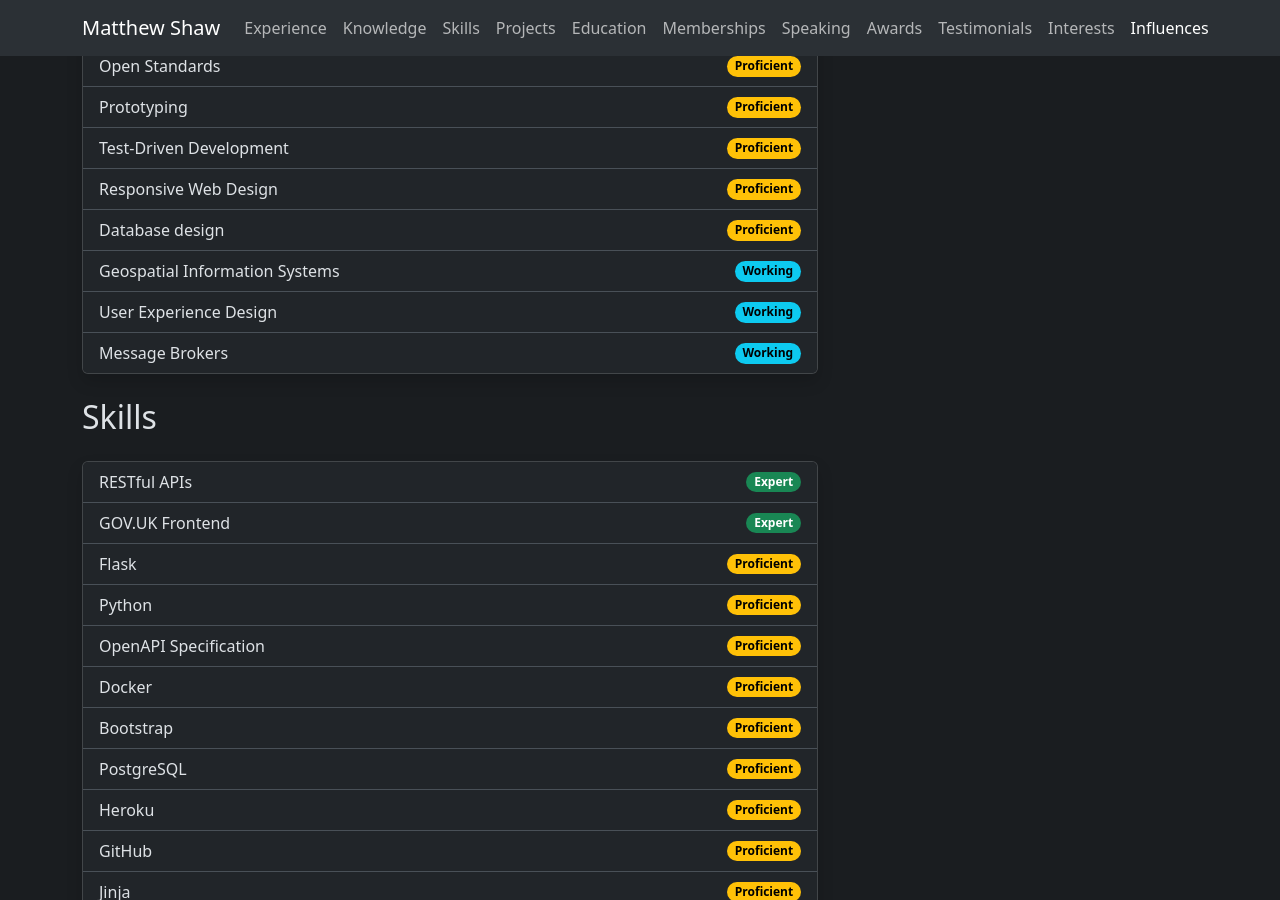
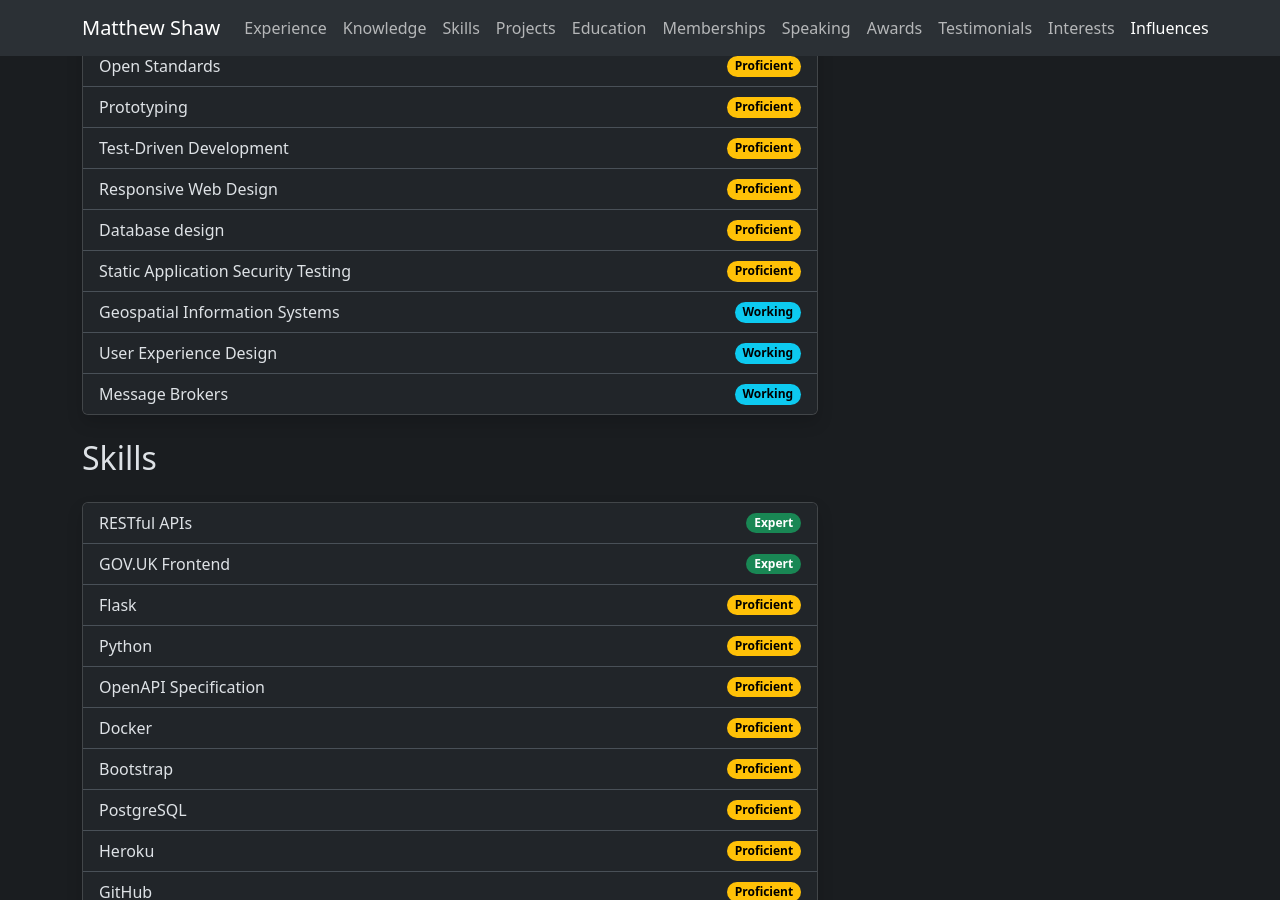
Before and after one commit to matthew-shaw/matthew-shaw.github.io, a Jekyll site: the page built from index.html, in a window 1280 px wide and 900 px high, scrolled down 2931 px. Built offline with Jekyll 4.4.1, drawn with Linux system fonts in a browser that asks for light colours.

Commit message:
add SAST knowledge

```diff
--- a/_data/cv.yaml
+++ b/_data/cv.yaml
@@ -155,6 +155,8 @@
     level: Proficient
   - name: Microservices
     level: Expert
+  - name: Static Application Security Testing
+    level: Proficient
 skills:
   - name: Delphi
     level: Working
```
